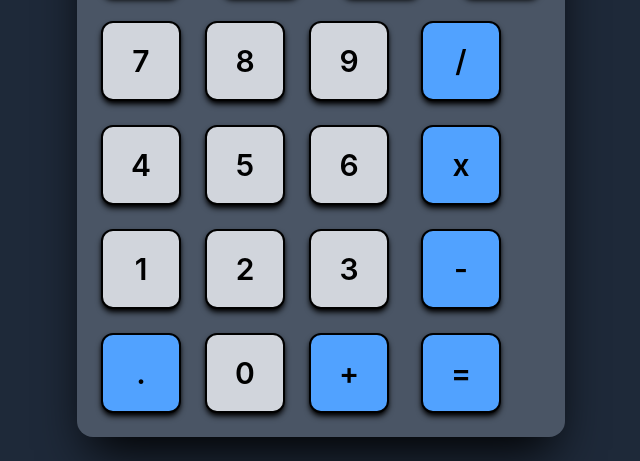
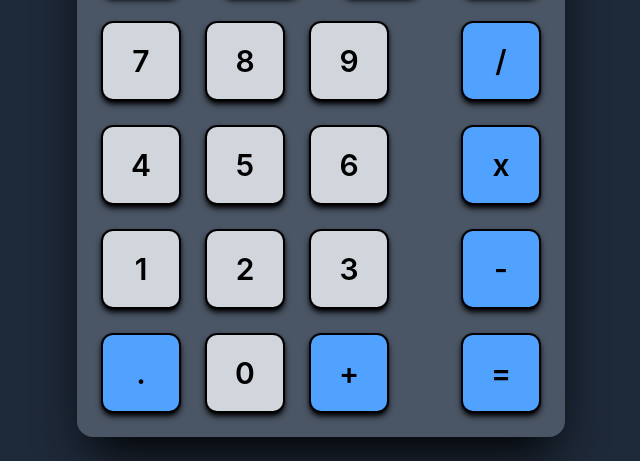
Before and after one commit to Shaedow2000/WebCalc, a website built with Vite: page index.html in a window 1280 px wide. Shown: the part 339-800 px from the top of the page, without its empty margins (319-959 px from the left). Built offline with nearby package versions, Linux system fonts and the light colour scheme.

Commit message:
Fix spacing between numbers and symbold section.

```diff
--- a/index.html
+++ b/index.html
@@ -32,7 +32,7 @@
                         )
                     </div>
                 </section>
-                <section class="flex gap-8">
+                <section class="flex justify-between">
                     <section id="numbers">
                         <section>
                             <div id="7">
```
